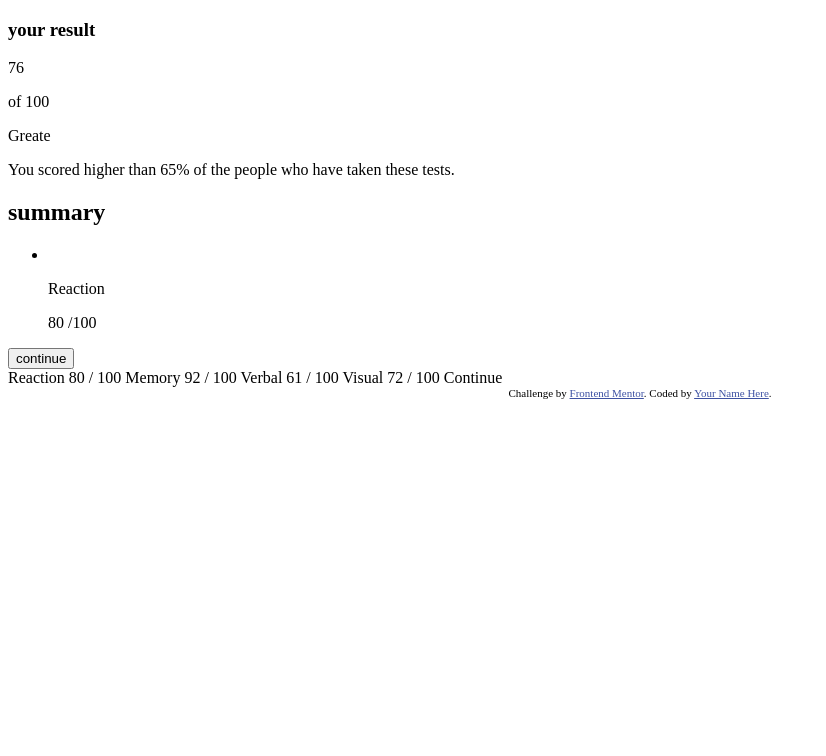
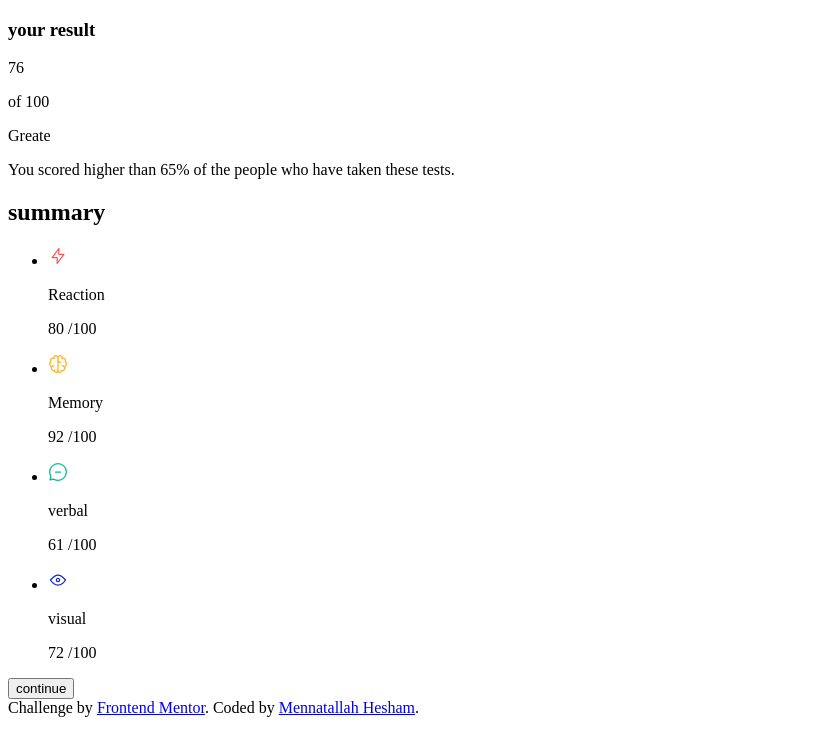
Before and after one commit to Mennatallah-Hisham/results-summary-component, a plain HTML site: page index.html in a window 1280 px wide. Shown: the whole page, without its empty margins (0-826 px from the left). Drawn offline with Linux system fonts and the light colour scheme.

Commit message:
markup & class

```diff
--- a/index.html
+++ b/index.html
@@ -1,78 +1,100 @@
 <!DOCTYPE html>
 <html lang="en">
   <head>
-  <meta charset="UTF-8">
-  <meta name="viewport" content="width=device-width, initial-scale=1.0"> <!-- displays site properly based on user's device -->
+    <meta charset="UTF-8" />
+    <meta name="viewport" content="width=device-width, initial-scale=1.0" />
+    <!-- displays site properly based on user's device -->
 
-  <link rel="icon" type="image/png" sizes="32x32" href="./assets/images/favicon-32x32.png">
+    <link
+      rel="icon"
+      type="image/png"
+      sizes="32x32"
+      href="./assets/images/favicon-32x32.png"
+    />
 
     <title>Frontend Mentor | Results summary component</title>
 
-  <!-- Feel free to remove these styles or customise in your own stylesheet 👍 -->
-  <style>
-    .attribution { font-size: 11px; text-align: center; }
-    .attribution a { color: hsl(228, 45%, 44%); }
-  </style>
   </head>
   <body>
+    <main class="main">
+      <section class="card">
+        <article class="card__result">
+          <h1 class="heading--primary">your result</h1>
 
-  <main>
-    <section>
-      <article>
-        <h1> your result</h1>
-
-        <div>
-          <p>76</p>
-          <p> of 100</p>
+          <div class="score">
+            <p class="score__value">76</p>
+            <p class="txt--sub">of 100</p>
           </div>
 
-        <p> Greate</p>
-        <p>
+          <p class="txt--lg">Greate</p>
+          <p class="txt">
             You scored higher than 65% of the people who have taken these tests.
+          </p>
+        </article>
+        <article class="card__summary">
+          <h2 class="heading--secondary">summary</h2>
 
-        </p>
-
-      </article>
-      <article>
-        <h2>summary</h2>
-        <div>
-          <ul>
+            <ul class="summary__list">
               <li>
                 <div>
-                <img aria-hidden="true"/>
+                  <img
+                    src="./assets/images/icon-reaction.svg"
+                    alt=""
+                    aria-hidden="true"
+                  />
                   <p>Reaction</p>
                   <p>80 <span>/100</span></p>
+                </div>
+              </li>
 
+              <li>
+                <div>
+                  <img
+                    src="./assets/images/icon-memory.svg"
+                    alt=""
+                    aria-hidden="true"
+                  />
+                  <p>Memory</p>
+                  <p>92 <span>/100</span></p>
+                </div>
+              </li>
+              <li>
+                <div>
+                  <img
+                    src="./assets/images/icon-verbal.svg"
+                    alt=""
+                    aria-hidden="true"
+                  />
+                  <p>verbal</p>
+                  <p>61 <span>/100</span></p>
+                </div>
+              </li>
+              <li>
+                <div>
+                  <img
+                    src="./assets/images/icon-visual.svg"
+                    alt=""
+                    aria-hidden="true"
+                  />
+                  <p>visual</p>
+                  <p>72 <span>/100</span></p>
                 </div>
               </li>
             </ul>
 
-        </div>
-        <button> continue</button>
+          <button class="btn">continue</button>
         </article>
       </section>
+
     </main>
 
 
 
-
-  Reaction
-  80 / 100
-
-  Memory
-  92 / 100
-
-  Verbal
-  61 / 100
-
-  Visual
-  72 / 100
-
-  Continue
-
-  <div class="attribution">
-    Challenge by <a href="https://www.frontendmentor.io?ref=challenge" target="_blank">Frontend Mentor</a>.
-    Coded by <a href="#">Your Name Here</a>.
-  </div>
+    <footer class="attribution">
+      Challenge by
+      <a href="https://www.frontendmentor.io?ref=challenge" target="_blank"
+        >Frontend Mentor</a
+      >. Coded by <a href="#">Mennatallah Hesham</a>.
+    </footer>
   </body>
 </html>
--- /dev/null
+++ b/style.css
@@ -0,0 +1,7 @@
+.attribution {
+    font-size: 11px;
+    text-align: center;
+  }
+  .attribution a {
+    color: hsl(228, 45%, 44%);
+  }
```
Lines whose indentation alone changed are shown as unchanged.
